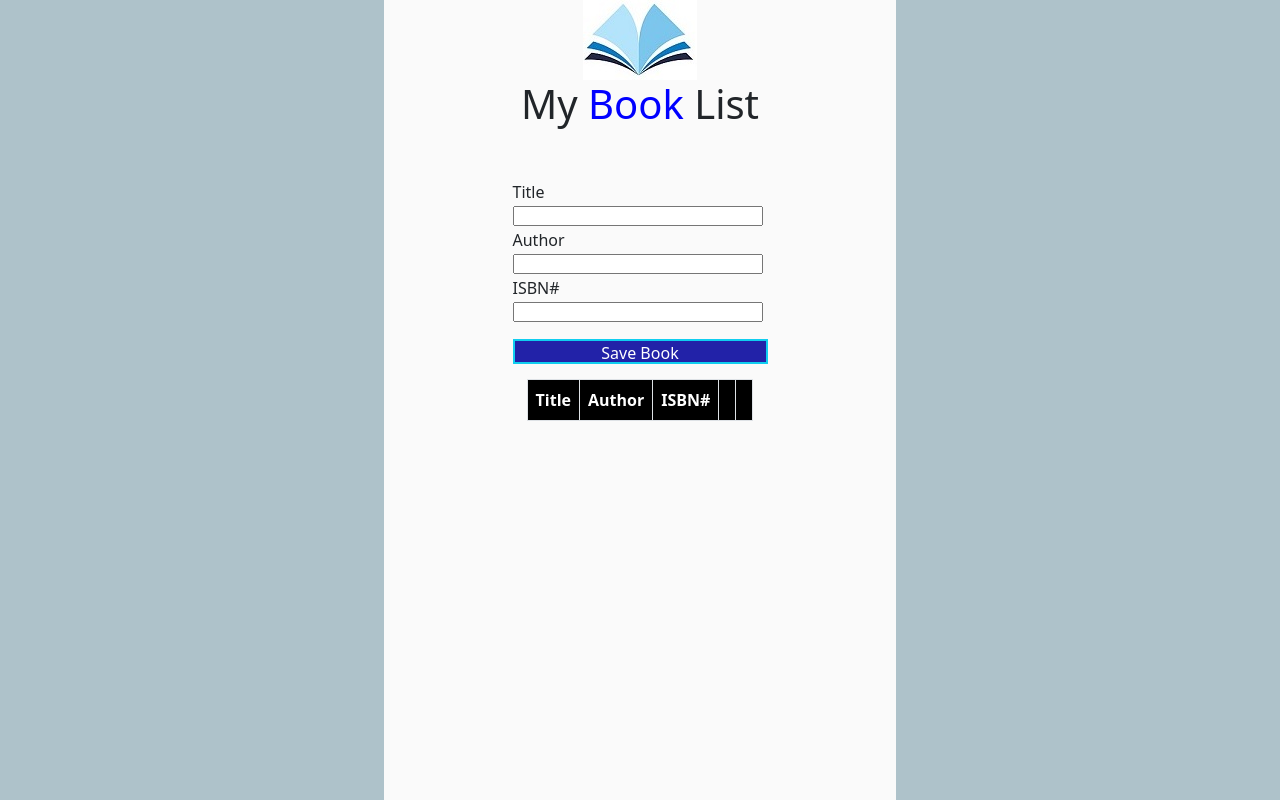
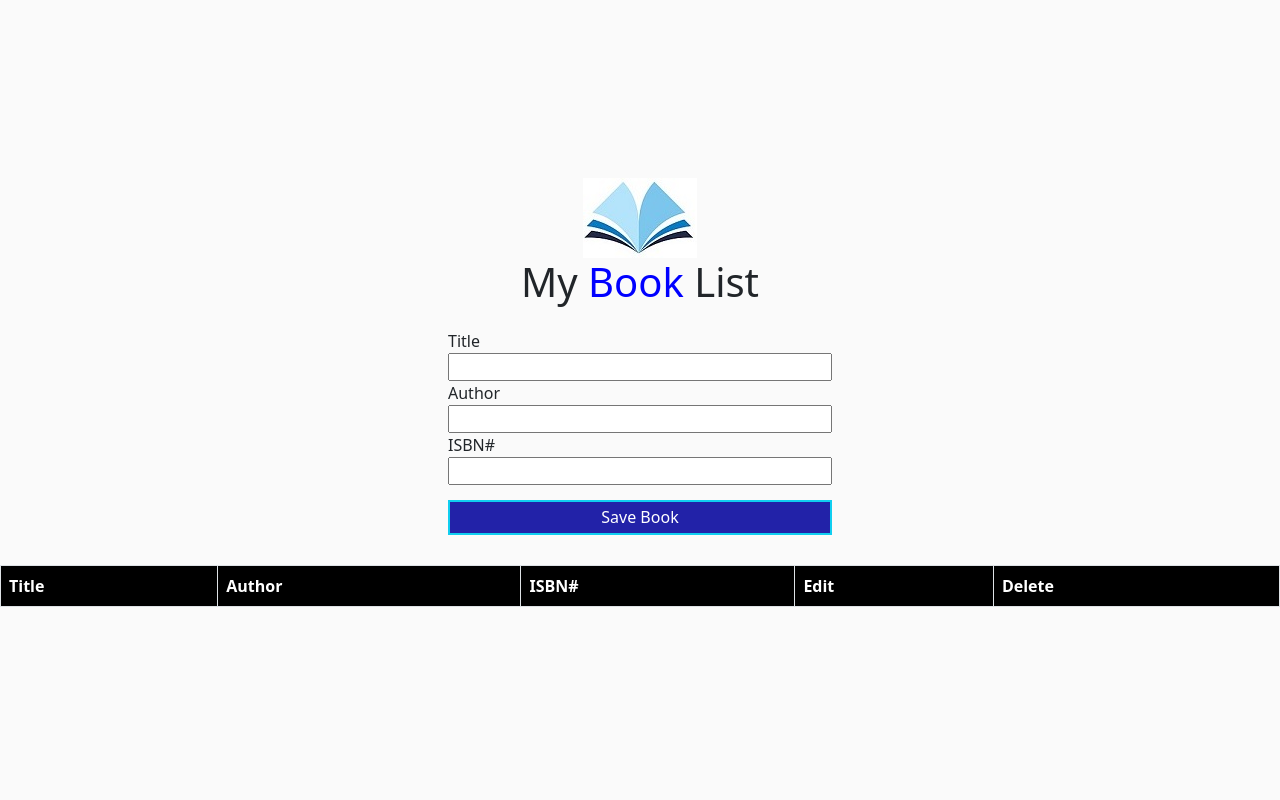
Before and after one commit to hiteshreekoshiya/booklist, a React (Create React App) app: page / in a window 1280 px wide. Built offline with nearby package versions, Linux system fonts and the light colour scheme.

Commit message:
styling applied

```diff
--- a/src/App.js
+++ b/src/App.js
@@ -109,8 +109,8 @@ const App = () => {
                   <th>Title</th>
                   <th> Author</th>
                   <th>ISBN#</th>
-                  <th></th>
-                  <th></th>
+                  <th>Edit</th>
+                  <th>Delete</th>
                 </tr>
               </thead>
               {
--- a/src/index.css
+++ b/src/index.css
@@ -11,9 +11,14 @@
     justify-content: center;
     background-color: rgb(174, 194, 202);
 }
+.last-div{
+    overflow-y: auto;
+    width: 100%;
+}
 .child-div
 {
-    width: 40%;
+    width: 100%;
+    justify-content: center;
     height:100vh;
     background-color: hsl(0, 0%, 98%);
     display: flex;
@@ -22,24 +27,25 @@
 }
 .heading
 {
-    height: 20vh;
     text-align: center;
 }
 .center-part
 {
-    margin-top: 20px;
+    margin: 15px;
+    width: 30%;
 }
-input
-{
-    margin-bottom: 15px;
-    height: 20px;
-    width: 250px;
+
+input{
+    width: 100%;
+    line-height: 30px;
+    outline: none;
 }
+
 .save-button
 {
     margin-bottom: 15px;
-    height: 25px;
-    width: 255px;
+    height: 35px;
+    width: 100%;
     background-color: rgb(34, 34, 168);
     color: white;
     border-style: solid;
```
